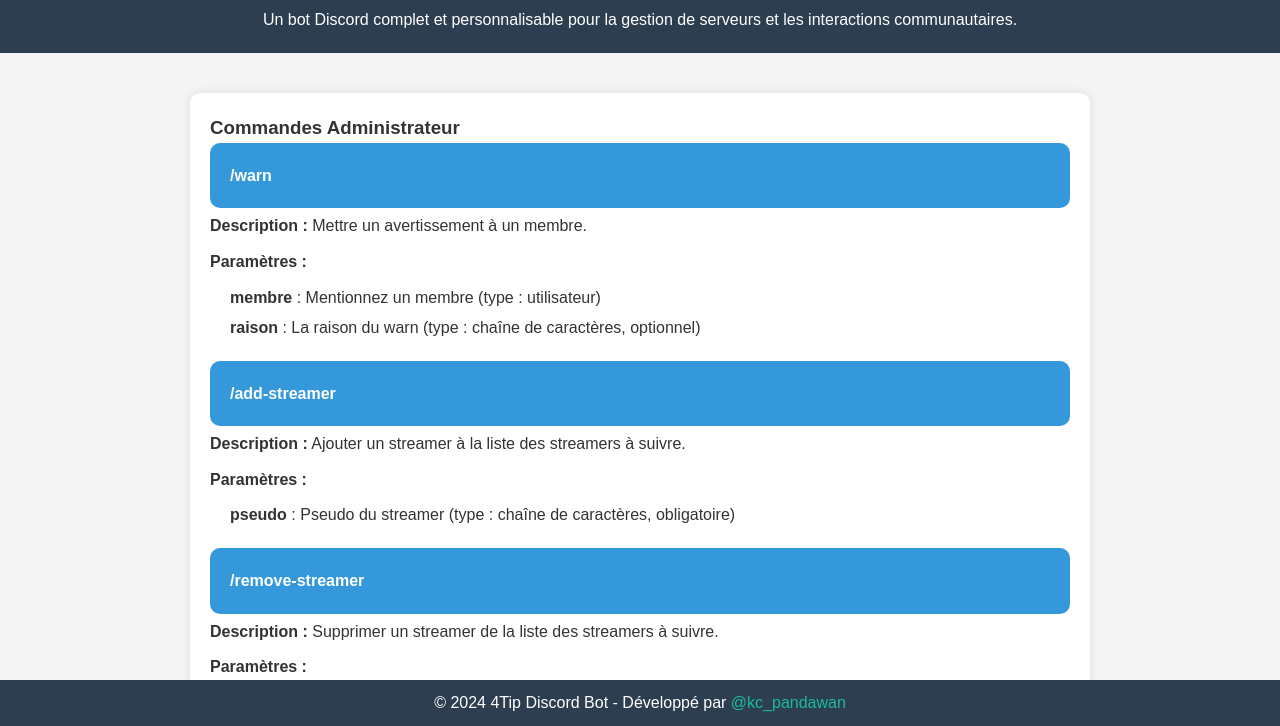
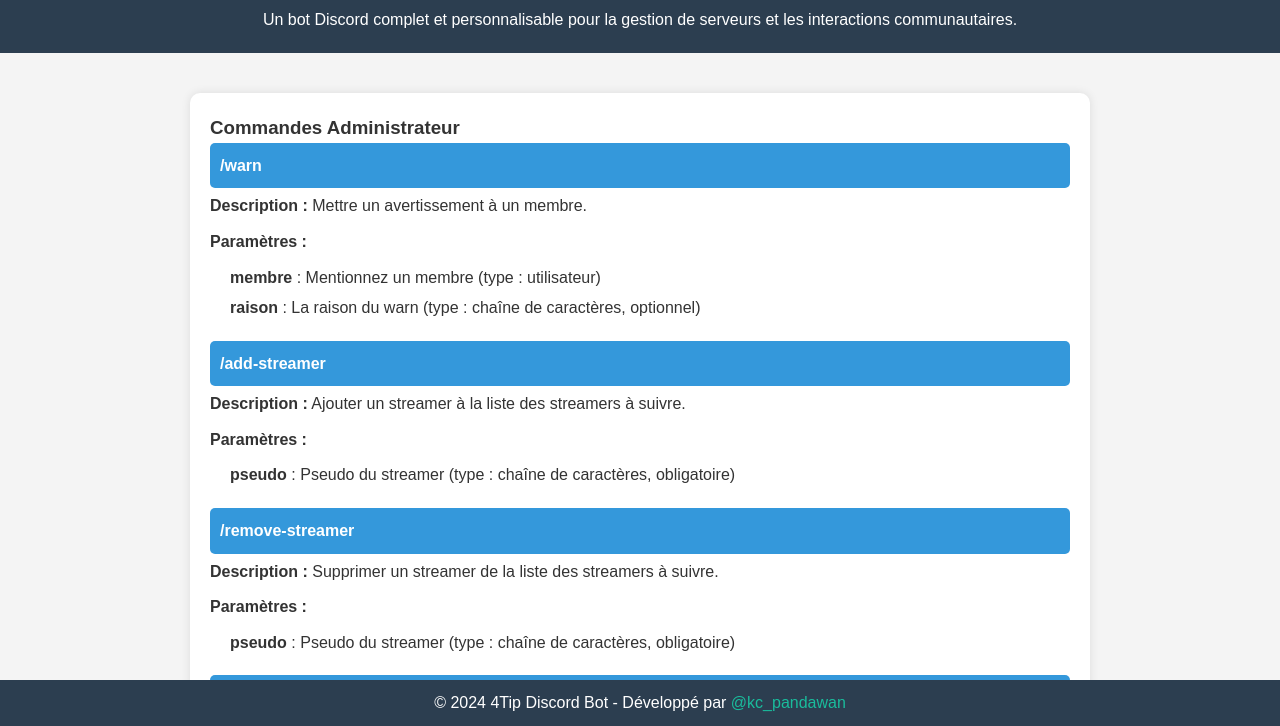
Before and after one commit to ZePandawan/4Tip, a website: page docs/index.html in a window 1280 px wide. Shown: the part 74-800 px from the top of the page. Drawn offline with Linux system fonts and the light colour scheme.

Commit message:
Update styles.css

```diff
--- a/docs/styles.css
+++ b/docs/styles.css
@@ -30,9 +30,9 @@ main {
 .admin h4{
     background-color: #3498db;
     color: white;
-    border-radius: 10px;
-    padding: 20px;
-    margin-bottom: 15px;
+    border-radius: 5px;
+    padding: 10px;
+    margin-bottom: 10px;
 }
 
 .command-section {
```
